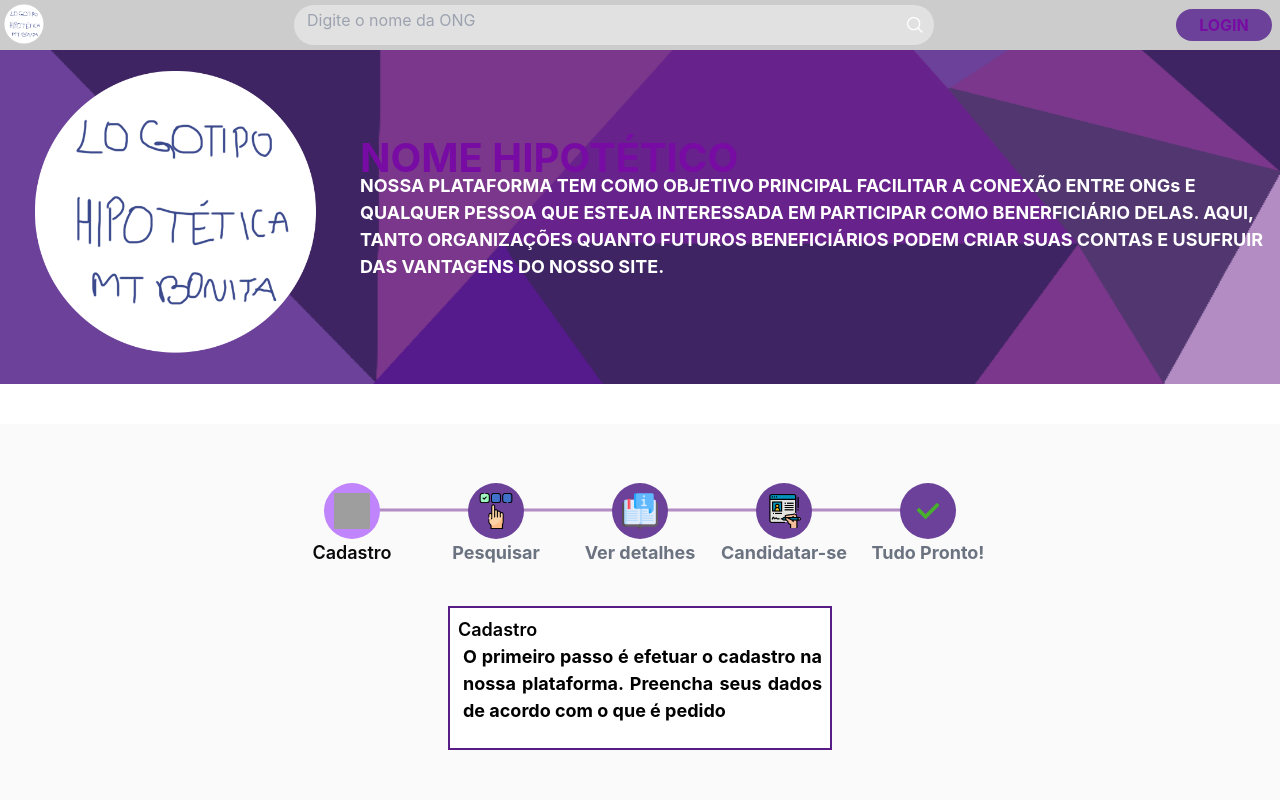
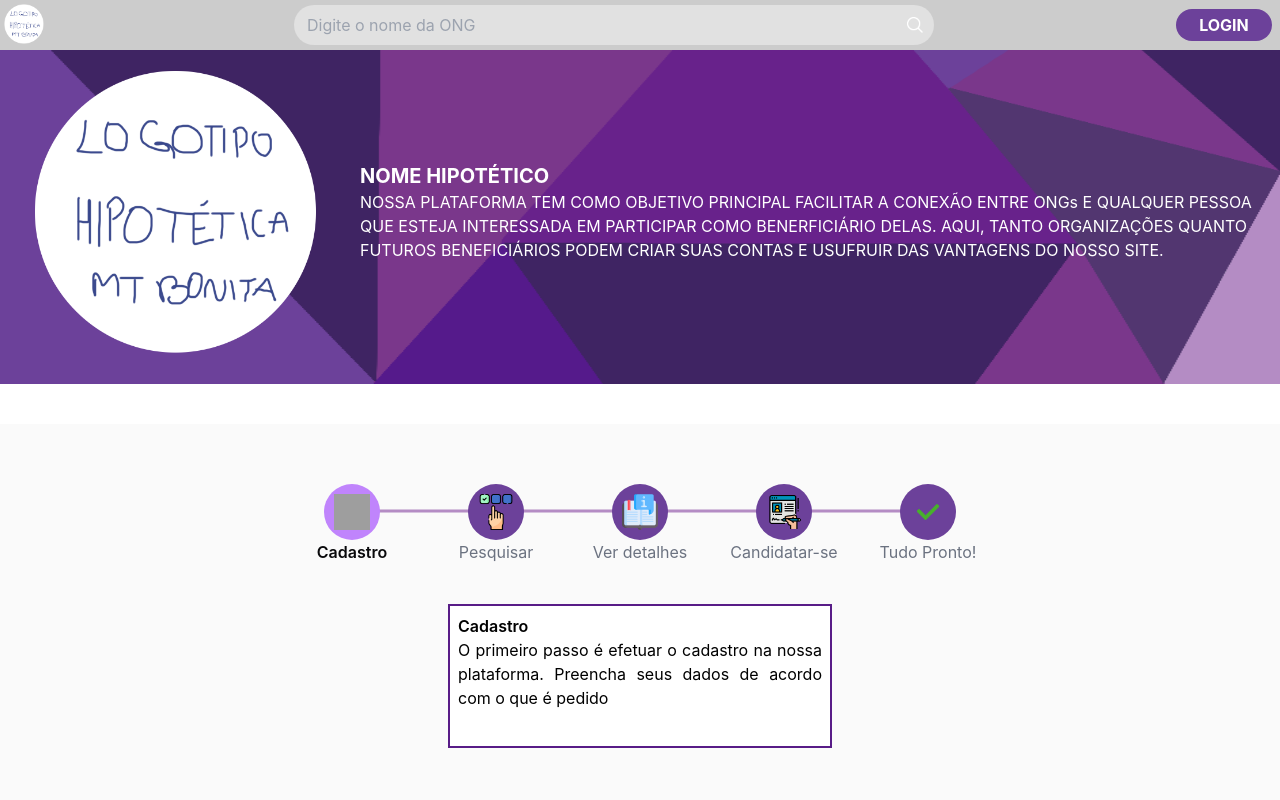
Before and after one commit to gfpig/tcc, a React (Create React App) app: page / in a window 1280 px wide. Shown: the top 800 px of the page. Built offline with nearby package versions, Linux system fonts and the light colour scheme; grey boxes are pictures that could not be loaded.

Commit message:
consertando cores

```diff
--- a/src/components/Login_cadastrar/login_cadastrar.css
+++ b/src/components/Login_cadastrar/login_cadastrar.css
@@ -26,7 +26,7 @@ img {
     padding: 5px;
 }
 
-a {
+.faixa_cadastro a {
     color:#780ba4
 }
 
@@ -37,11 +37,11 @@ a {
     font-style: normal;
 }
 
-p {
+.faixa_cadastro p {
     font-size: 18px;
     font-weight: 700;
 }
 
-p + p {
+.faixa_cadastro p + p {
     margin-left: 5px;
 }
--- a/src/components/Login_form/form_login.css
+++ b/src/components/Login_form/form_login.css
@@ -5,7 +5,7 @@
     /*flex-direction: column;*/
 }
 
-h1 {
+.div_login h1 {
     color: #780ba4;
     font-size: 40px;
 }
@@ -22,7 +22,7 @@ h1 {
     justify-self: center;
 }
 
-input {
+.inputs input {
     background-color: #eae8e8;
     border: none;
     border-radius: 5px;
--- a/src/components/Menu/Menu.js
+++ b/src/components/Menu/Menu.js
@@ -9,7 +9,7 @@ const Menu = () => {
         <nav>
             <ul className="menu">
                 <div className='logo'>
-                    <img src={logotipo} alt="logotipo" />
+                    <a href="/"><img src={logotipo} alt="logotipo" /></a>
                 </div>
                 <div className='search_bar'>
 
```
Also changed, not shown: src/components/Login_cadastrar/Login_cadastrar.js (+5 -5 lines).
